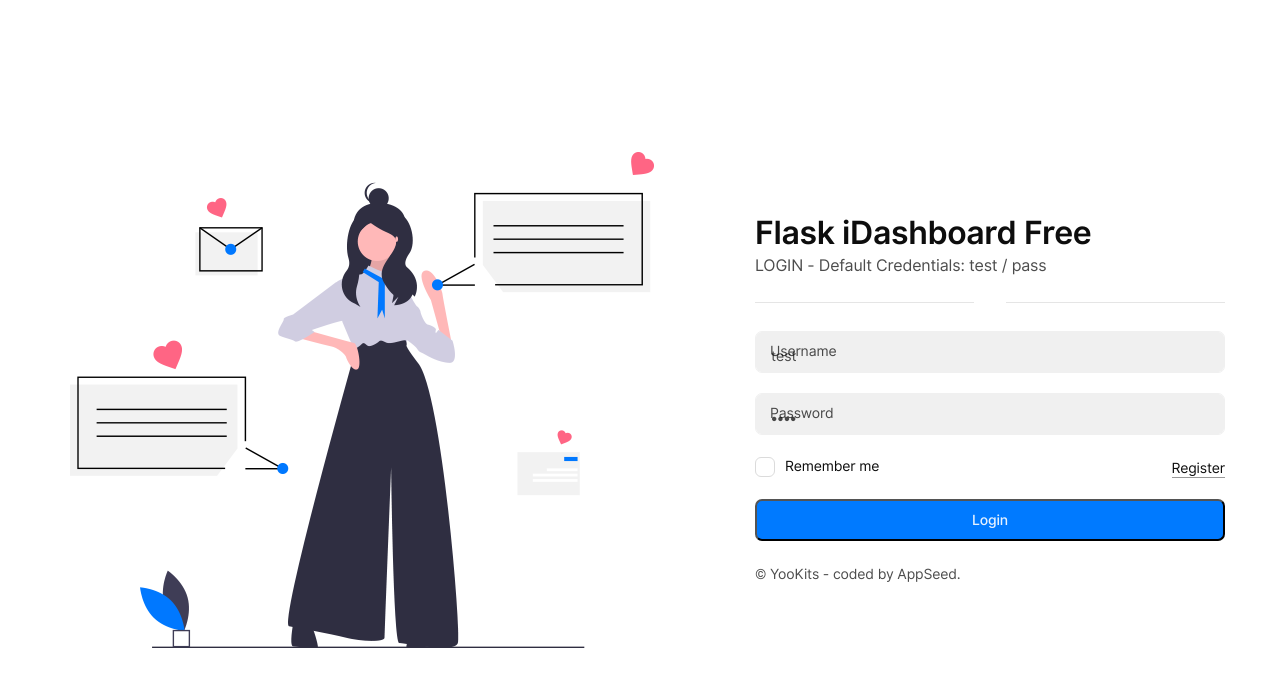
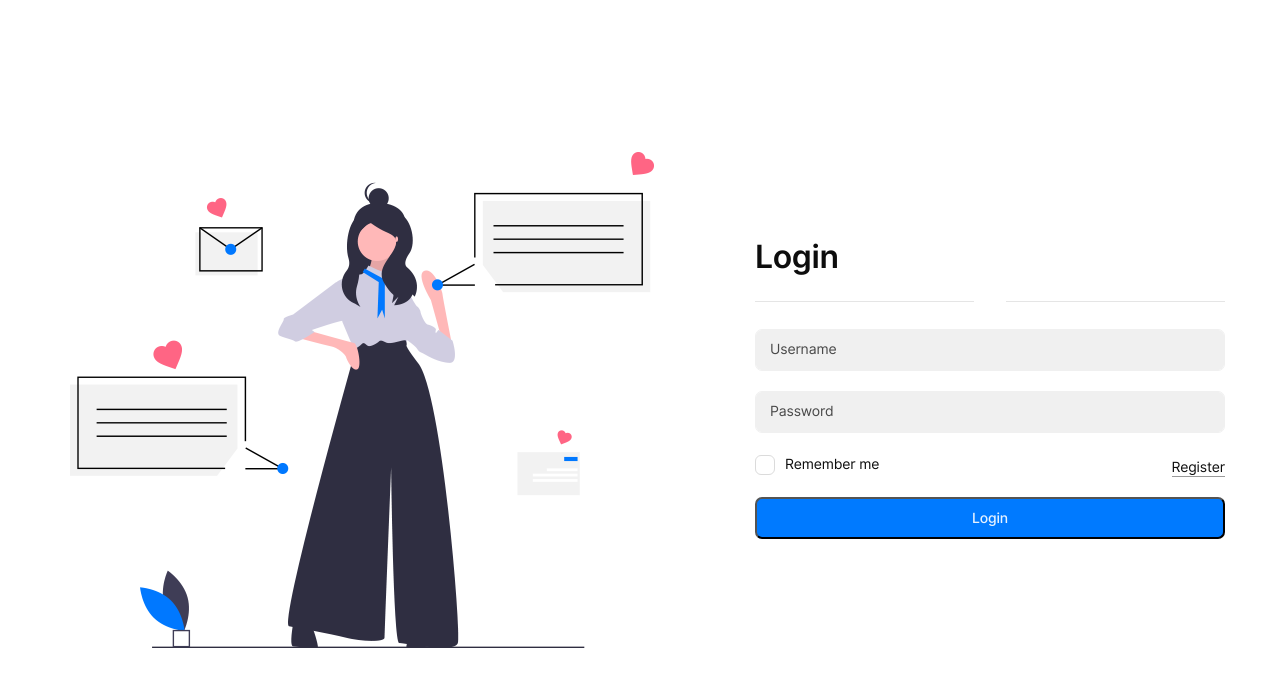
Before and after one commit to AnirG/AAD-Project, a Flask app: page /login in a window 1280 px wide. Shown: the top 687 px of the page. Run offline with Flask 2, Linux system fonts and the light colour scheme; some libraries are stand-ins or nearby versions.

Commit message:
login portal finalized

```diff
--- a/app/base/forms.py
+++ b/app/base/forms.py
@@ -1,4 +1,5 @@
 # -*- encoding: utf-8 -*-
+
 """
 License: MIT
 Copyright (c) 2019 - present AppSeed.us
--- a/app/base/templates/accounts/login.html
+++ b/app/base/templates/accounts/login.html
@@ -26,14 +26,12 @@
               {{ form.hidden_tag() }}
 
               <h2 class="yoo-form-title">
-                <a target="_blank"
-                   href="https://appseed.us/admin-dashboards/flask-idashboard-free">Flask iDashboard Free</a>
+                  Login
               </h2>
               <div class="yoo-form-subtitle">
                 {% if msg %}
                     LOGIN - {{ msg | safe }}
                 {% else %}
-                    LOGIN - Default Credentials: test / pass
                 {% endif %}
               </div>
 
@@ -45,13 +43,13 @@
                 <div class="col-lg-12">
                   <div class="form-group level-up form-group-md">
                     <label for="email">Username</label>
-                    <input class="form-control" placeholder="Username" type="text" name="username" value="test">
+                    <input class="form-control" placeholder="" type="text" name="username" value="">
                   </div>
                 </div>
                 <div class="col-lg-12">
                   <div class="form-group level-up form-group-md">
                     <label for="password">Password</label>
-                    <input class="form-control" placeholder="Password" type="password" name="password" value="pass">
+                    <input class="form-control" placeholder="" type="password" name="password" value="">
                   </div>
                 </div>
                 <div class="col-lg-12">
@@ -70,9 +68,6 @@
                           class="yoo-form-btn yoo-style1 yoo-color1"><span>Login</span>
                   </button>
                   <br />
-                  <div>
-                    &copy; <a href="https://yookits.com/">YooKits</a> - coded by <a href="https://appseed.us">AppSeed</a>.
-                  </div>
                 </div>
               </div>
             </form>
```
